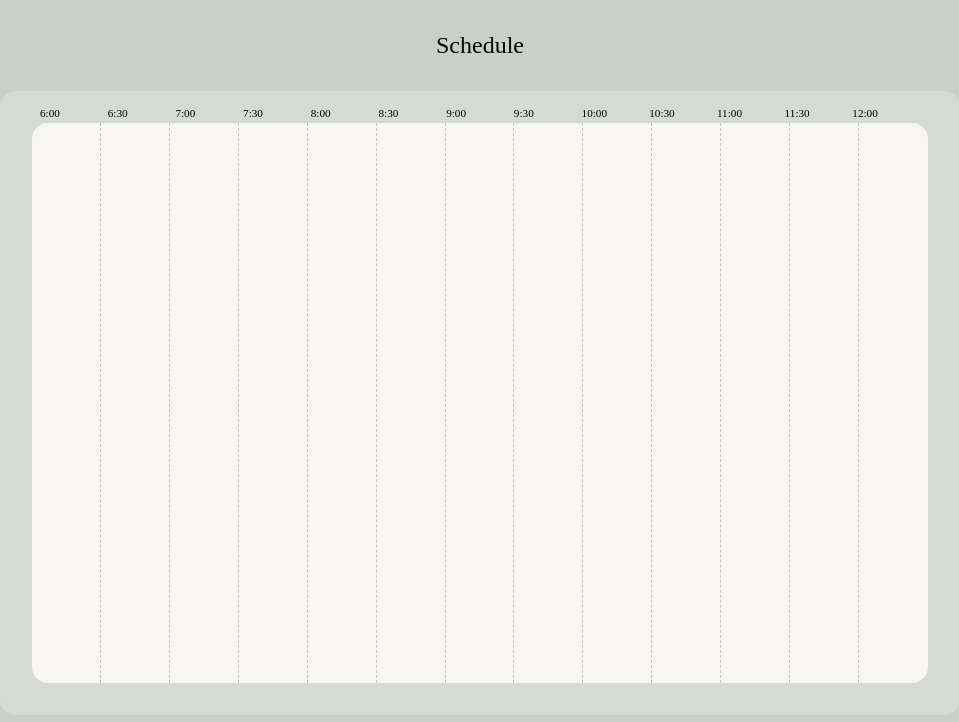
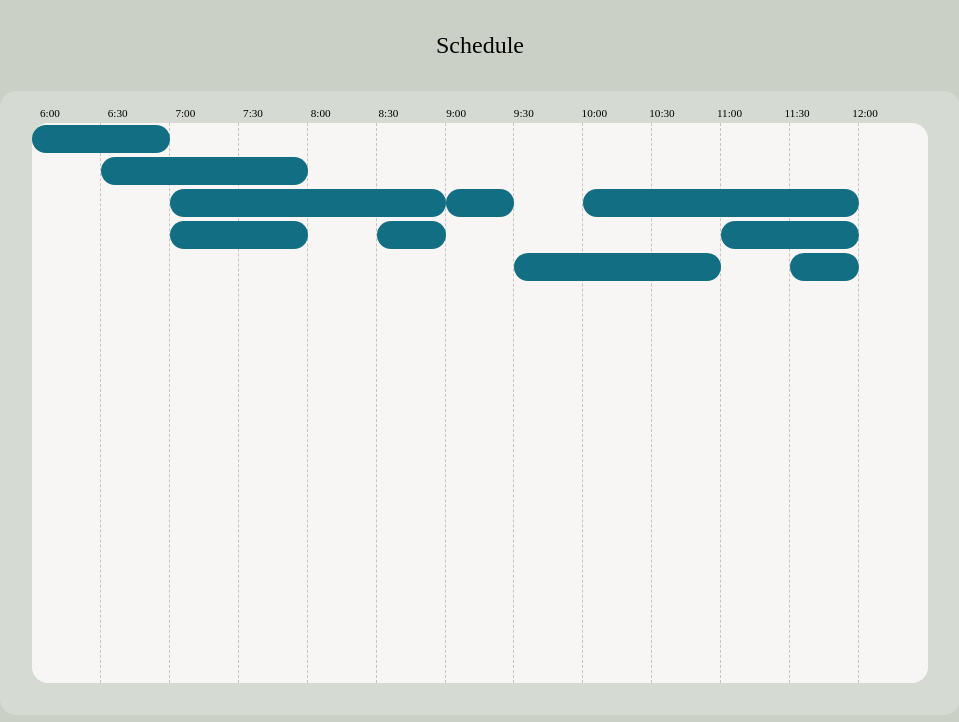
Before and after one commit to LorepRocks/nice-calendarjs, a website: page index.html in a window 1280 px wide. Shown: the whole page, without its empty margins (160-1119 px from the left). Drawn offline with Linux system fonts and the light colour scheme.

Commit message:
adding elements to schedule dashboard

```diff
--- a/index.css
+++ b/index.css
@@ -41,17 +41,58 @@
     display: grid;
     grid-template-columns: [six] 1fr [six-thirty] 1fr [seven] 1fr [seven-thirty] 1fr [eight] 1fr [eight-thirty] 1fr
     [nine] 1fr [nine-thirty] 1fr [ten] 1fr [ten-thirty] 1fr [eleven] 1fr [eleven-thirty] 1fr [twelve] 1fr;
-    grid-template-rows: repeat(6, 1fr);
+    grid-template-rows: repeat(17, 2rem);
     position: absolute;
     top: 2rem;
     left: 1.5rem;
     right: 1.5rem;
     bottom: 1.5rem;
+    grid-row-start: 1;
 }
 .container__schedule--column{
     height: 70vh;
     border-right: 1px dashed rgba(0,0,0,0.2);
 }
+
+.column1{
+    grid-column: 1;
+    grid-row-start: 1;
+}
+.column2{
+    grid-column: 2;
+    grid-row-start: 1;
+}
+.column3{
+    grid-column: 3;
+}
+.column4{
+    grid-column: 4;
+}
+.column5{
+    grid-column: 5;
+}
+.column6{
+    grid-column: 6;
+}
+.column7{
+    grid-column: 7;
+}
+.column8{
+    grid-column: 8;
+}
+.column9{
+    grid-column: 9;
+}
+.column10{
+    grid-column: 10;
+}
+.column11{
+    grid-column: 11;
+}
+.column12{
+    grid-column: 12;
+}
+
 .wrap--rows{
     display: grid;
     grid-template-rows: repeat(1, 1fr);
@@ -64,6 +105,48 @@
     width: 1fr;
     font-size: .7rem;
 
+}
+
+.container__schedule--item{
+    width: 100%;
+    border-radius: 1rem;
+    background: #126e82;
+    margin: 0.1rem 0;
+    grid-column-gap: 0.5rem;
+}
+
+.item1{
+    grid-column: six / seven ;
+    grid-row-start: 1;
+
+}
+
+.item2{
+    grid-column: six-thirty / eight ;
+}
+.item3{
+    grid-column: seven / nine ;
+}
+.item4{
+    grid-column: nine / nine-thirty ;
+}
+.item5{
+    grid-column: ten / twelve ;
+}
+.item6{
+    grid-column: seven / eight ;
+}
+.item7{
+    grid-column: eight-thirty / nine ;
+}
+.item8{
+    grid-column: eleven / twelve ;
+}
+.item9{
+    grid-column: nine-thirty / eleven ;
+}
+.item10{
+    grid-column: eleven-thirty / twelve ;
 }
 
 @media (min-width: 320px) and (max-width: 760px){
--- a/index.html
+++ b/index.html
@@ -34,18 +34,30 @@
                     </div>
 
                     <div class="container__schedule">
-                        <div class="container__schedule--column"></div>
-                        <div class="container__schedule--column"></div>
-                        <div class="container__schedule--column"></div>
-                        <div class="container__schedule--column"></div>
-                        <div class="container__schedule--column"></div>
-                        <div class="container__schedule--column"></div>
-                        <div class="container__schedule--column"></div>
-                        <div class="container__schedule--column"></div>
-                        <div class="container__schedule--column"></div>
-                        <div class="container__schedule--column"></div>
-                        <div class="container__schedule--column"></div>
-                        <div class="container__schedule--column"></div>
+                        <div class="container__schedule--column column1"></div>
+                        <div class="container__schedule--column column2"></div>
+                        <div class="container__schedule--column column3"></div>
+                        <div class="container__schedule--column column4"></div>
+                        <div class="container__schedule--column column5"></div>
+                        <div class="container__schedule--column column6"></div>
+                        <div class="container__schedule--column column7"></div>
+                        <div class="container__schedule--column column8"></div>
+                        <div class="container__schedule--column column9"></div>
+                        <div class="container__schedule--column column10"></div>
+                        <div class="container__schedule--column column11"></div>
+                        <div class="container__schedule--column column12"></div>
+
+                        <!--ITEMS INSIDE SCHEDULE-->
+                        <div class="container__schedule--item item1"></div>
+                        <div class="container__schedule--item item2"></div>
+                        <div class="container__schedule--item item3"></div>
+                        <div class="container__schedule--item item4"></div>
+                        <div class="container__schedule--item item5"></div>
+                        <div class="container__schedule--item item6"></div>
+                        <div class="container__schedule--item item7"></div>
+                        <div class="container__schedule--item item8"></div>
+                        <div class="container__schedule--item item9"></div>
+                        <div class="container__schedule--item item10"></div>
                     </div>
                 </div>
             </article>
```
